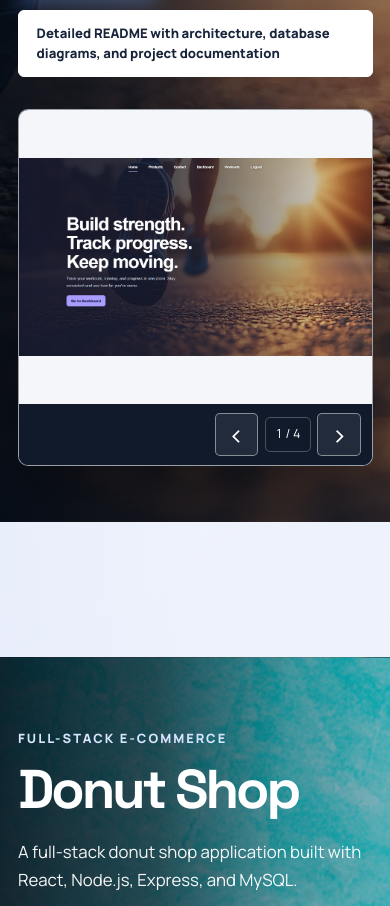
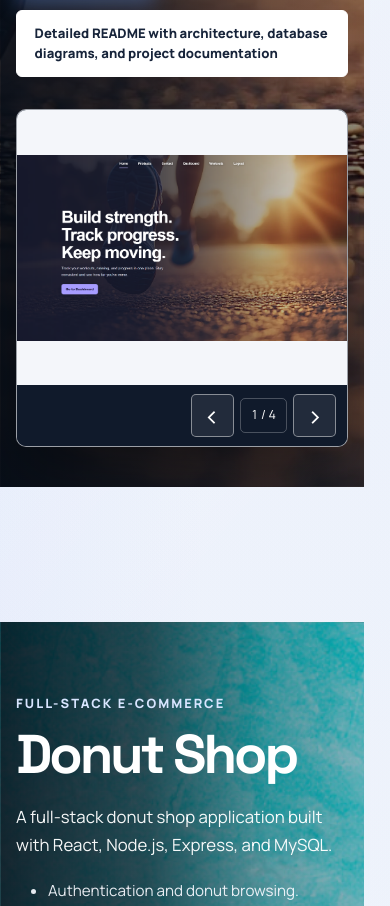
Before and after one commit to shalevp-1/Portfolio, a React (Create React App) app: page / in a window 390 px wide. Shown: the part 1913-2819 px from the top of the page. Built offline with nearby package versions, Linux system fonts and the light colour scheme; the HTML template or start-up script is replaced by a standard one.

Commit message:
Fix mobile project carousel alignment

```diff
--- a/src/App.css
+++ b/src/App.css
@@ -709,17 +709,24 @@
 .project-gallery {
   width: 100%;
   max-width: 660px;
+  min-width: 0;
   justify-self: end;
+  box-sizing: border-box;
 }
 
 .project-carousel {
   display: grid;
   width: 100%;
+  min-width: 0;
+  max-width: 100%;
+  justify-self: stretch;
+  margin: 0;
+  box-sizing: border-box;
   overflow: hidden;
-  border: 1px solid rgba(255,255,255,.58);
+  border: 1px solid rgba(255, 255, 255, .58);
   border-radius: 10px;
   background: #101a2b;
-  box-shadow: 0 24px 56px rgba(0,0,0,.32);
+  box-shadow: 0 24px 56px rgba(0, 0, 0, .32);
 }
 .project-carousel-frame {
   position: relative;
@@ -776,20 +783,29 @@
   .contact-grid { grid-template-columns: 1fr 1fr; }
   .contact-card:first-child { grid-column: 1 / -1; }
 }
+@media (max-width: 900px) {
+  .project-showcase-inner {
+    width: 100%;
+    min-width: 0;
+    grid-template-columns: minmax(0, 1fr);
+    box-sizing: border-box;
+  }
 
-@media (max-width: 900px) {
-  .project-showcase { min-height: 105svh; }
-  .project-showcase-inner {
-    grid-template-columns: 1fr;
-    gap: 2.25rem;
-    padding-block: 5rem;
+  .project-gallery {
+    width: 100%;
+    min-width: 0;
+    max-width: 680px;
+    justify-self: stretch;
+    margin: 0 auto;
+    box-sizing: border-box;
   }
-  .project-gallery {
-    max-width: 680px;
-    justify-self: start;
+
+  .project-carousel {
+    width: 100%;
+    min-width: 0;
+    box-sizing: border-box;
   }
 }
-
 @media (max-width: 860px) {
   [data-reveal='left'],
   [data-reveal='right'] { transform: translate3d(0, 24px, 0) scale(.994); }
@@ -862,3 +878,39 @@
     transition: none !important;
   }
 }
+
+@media screen and (max-width: 480px) {
+  .project-showcase,
+  .project-showcase-inner,
+  .project-gallery,
+  .project-carousel,
+  .project-carousel-frame {
+    min-width: 0;
+    box-sizing: border-box;
+  }
+
+  .project-showcase {
+    width: 100%;
+    max-width: 100%;
+    overflow-x: clip;
+  }
+
+  .project-showcase-inner {
+    width: 100%;
+    max-width: 100%;
+    grid-template-columns: minmax(0, 1fr);
+    padding-inline: 1rem;
+  }
+
+  .project-gallery {
+    width: 100%;
+    max-width: 100%;
+    justify-self: stretch;
+    margin-inline: 0;
+  }
+
+  .project-carousel {
+    width: 100%;
+    max-width: 100%;
+  }
+}
```
